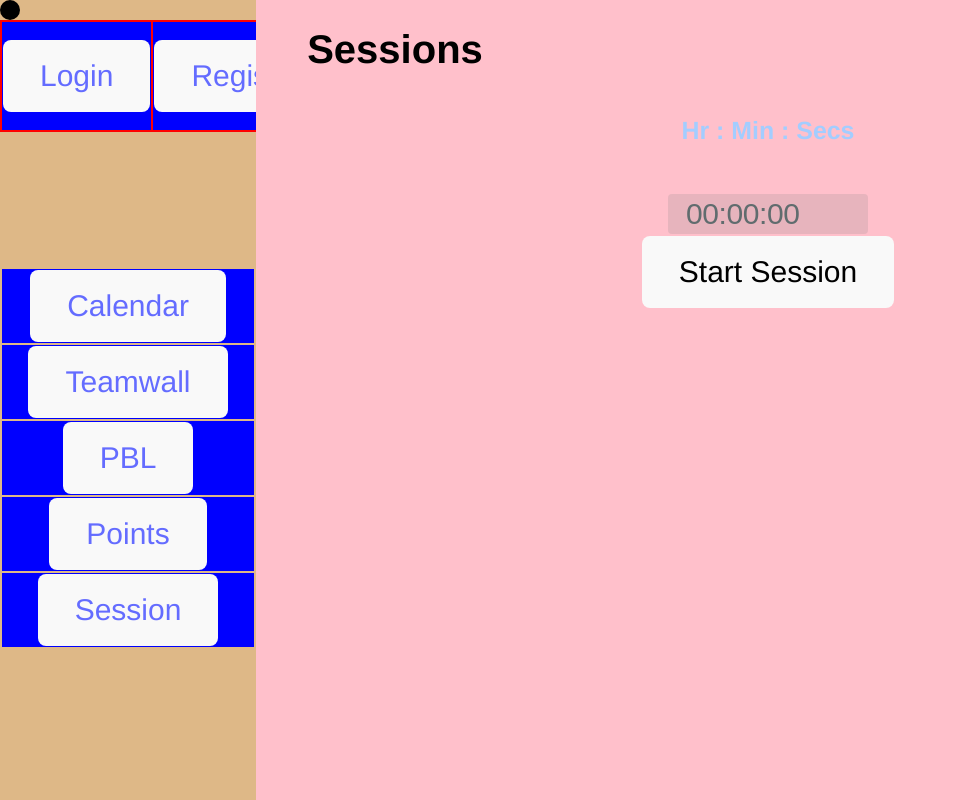
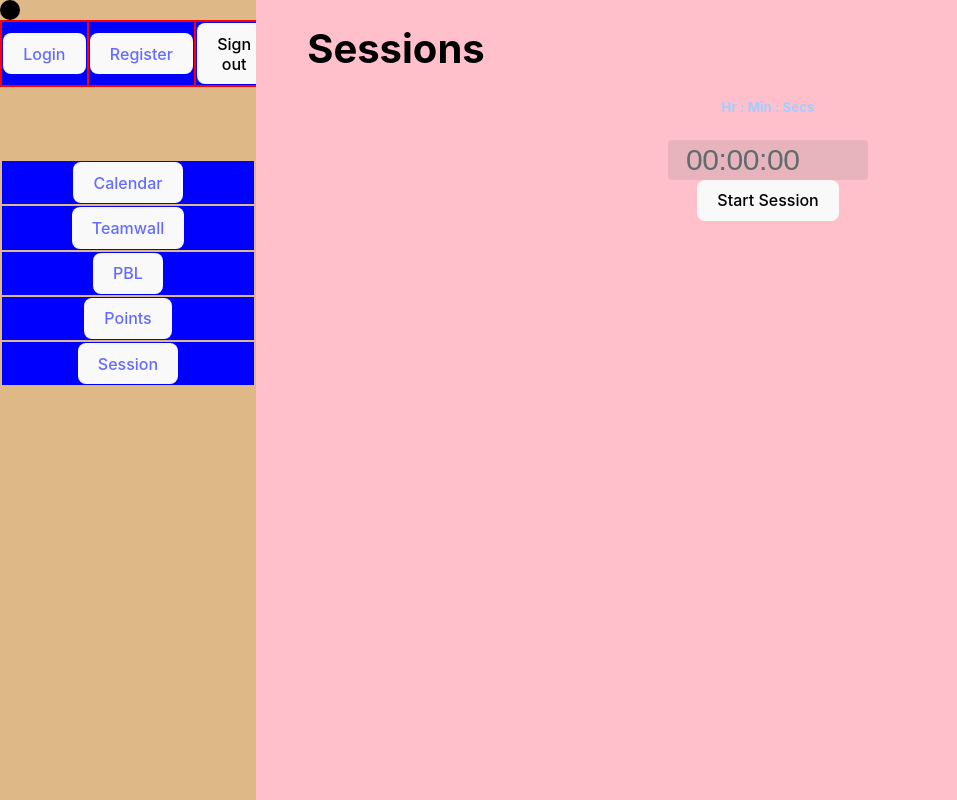
Before and after one commit to leongroth/Grouper, a React (Vite) app: page /Session in a window 1280 px wide. Shown: the top 800 px of the page, without its empty margins (0-957 px from the left). Built offline with nearby package versions, Linux system fonts and the light colour scheme; no server answers.

Commit message:
rettelser i Sas-kode (Bare andre navngivninger til dine css klasser)

```diff
--- a/src/App.css
+++ b/src/App.css
@@ -42,16 +42,11 @@
 }
 
 
-body {
-  border: solid 2px red;
-}
-
 .NavbarContainer {
-  position: absolute;
+  position: fixed;
   top: 0%;
   left: 0%;
   min-height: 100vh;
-  height: fill;
   width: 20%;
   background-color: burlywood;
 }
@@ -83,7 +78,7 @@ body {
 .contenttest {
   background-color: blue;
   height: 10%;
-  width: fit-content;
+  width: 10vw;
 }
 
 .NavBarTable {
--- a/src/PBL/PBL.css
+++ b/src/PBL/PBL.css
@@ -43,6 +43,7 @@
 }
 .deleteButton{
     position: relative;
+    bottom: 55%;
     margin-right: 100%;
     background-color: whitesmoke;
     font-weight: bolder;
--- a/src/Sessions/Spinner.css
+++ b/src/Sessions/Spinner.css
@@ -11,7 +11,7 @@
   }
 
 
-  body{
+  .body105{
     margin: 0;
     padding: 0;
     background-color: white;
--- a/src/Sessions/Timeinput.css
+++ b/src/Sessions/Timeinput.css
@@ -1,4 +1,4 @@
-input {
+.indtast {
     background-color: rgba(96, 108, 110, 0.15);
     height: 40px;
     padding: 10px 10px;
@@ -13,11 +13,7 @@ input {
     width: 200px;
   }
 
-  body {
-    font-family: "Helvetica Neue", Helvetica, Arial, sans-serif;
-    font-size: 30px;
-    text-align: center;
-  }
+
 
   .Timer {
     font-size: large;
--- a/src/Sessions/spinner.jsx
+++ b/src/Sessions/spinner.jsx
@@ -67,8 +67,8 @@ function Spinner() {
 
 
   return (
-    <body>
-        <div>
+
+        <div className="body105">
         <button id="spin" onClick={handleClick} disabled={spinning}>
             Spin
         </button>
@@ -80,7 +80,7 @@ function Spinner() {
             <div className='four'> Go for a walk </div>
         </div>
         </div>
-    </body>
+
   );
 }
 
--- a/src/Sessions/timeInput.jsx
+++ b/src/Sessions/timeInput.jsx
@@ -104,7 +104,7 @@ const TimeInput = () => {
       <h1 style={{ color: "black" }}>Sessions</h1>
       <h5 style={{ color: '#A3CDFF' }}>Hr : Min : Secs</h5>
       {!sessionCompleted && (
-        <input type="text" onChange={onChange} onBlur={onBlur} value={value} />
+        <input className="indtast" type="text" onChange={onChange} onBlur={onBlur} value={value} />
       )}
       <div>
         {showTimer && (
```
